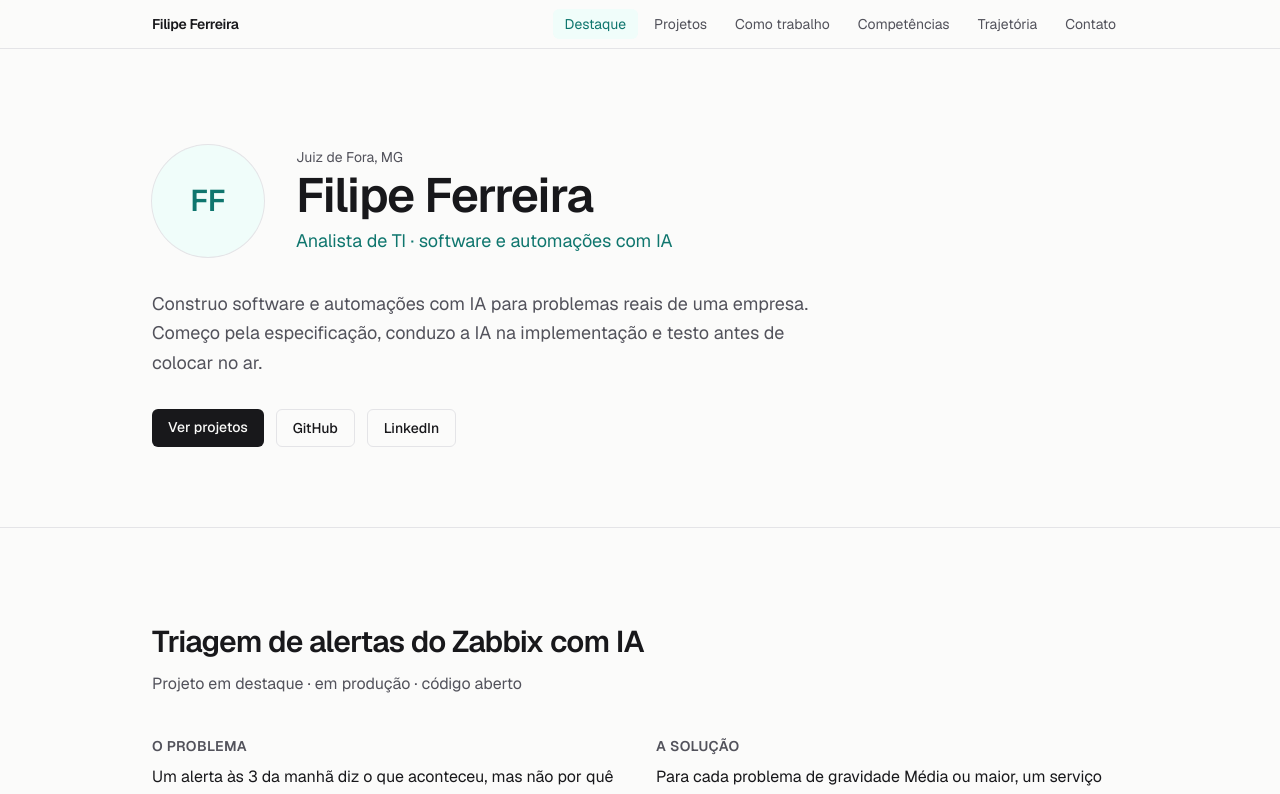
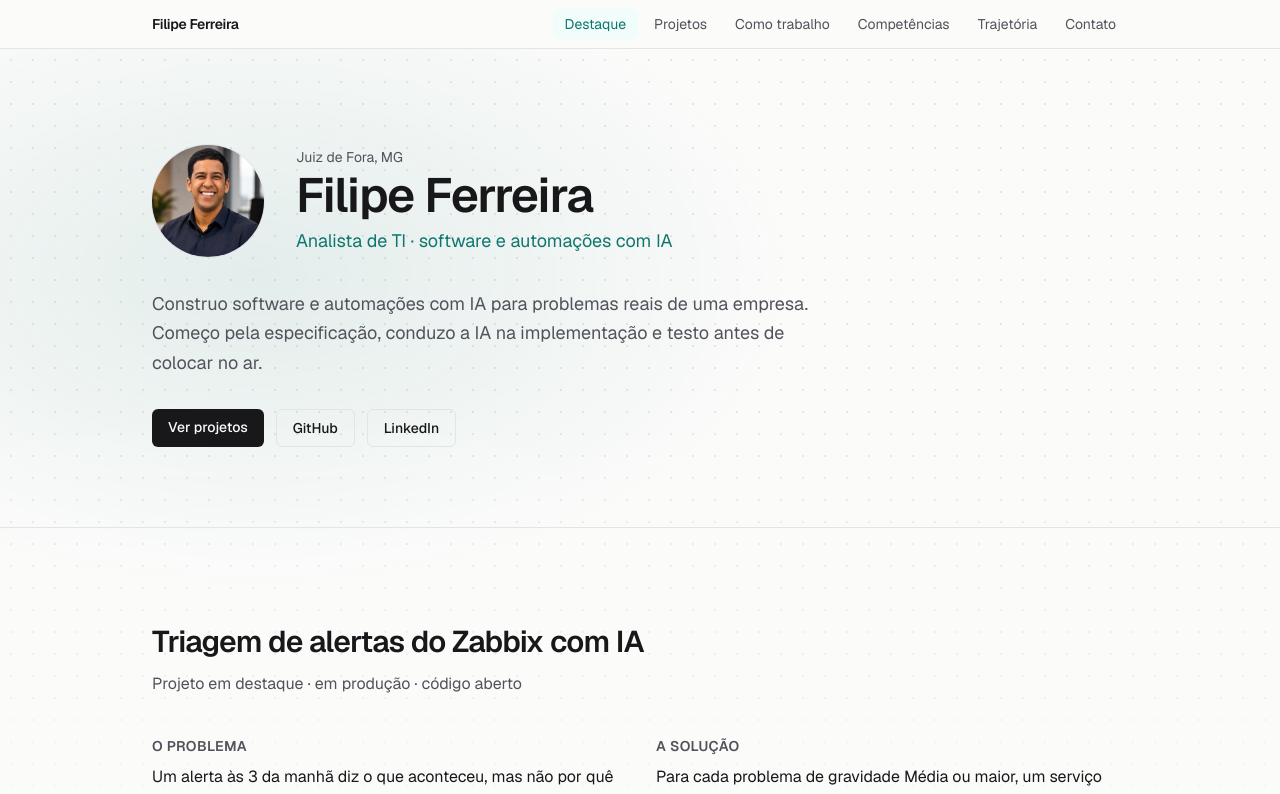
Before and after one commit to FilipeF-Dev/portifolio, a Next.js app: page / in a window 1280 px wide. Shown: the top 794 px of the page. Built offline with nearby package versions, Linux system fonts and the light colour scheme.

Commit message:
Textura no topo e a foto
Grade de pontos e um brilho na cor de destaque atrás da abertura, que
somem ao descer. A foto do perfil substitui as iniciais.

Co-Authored-By: Claude Opus 5.5 <noreply@anthropic.com>

```diff
--- a/src/app/globals.css
+++ b/src/app/globals.css
@@ -9,6 +9,8 @@
   --borda: #e4e4e7;
   --destaque: #0f766e;
   --destaque-fundo: #f0fdfa;
+  --pontos: rgb(24 24 27 / 0.09);
+  --brilho: rgb(15 118 110 / 0.10);
 }
 
 @media (prefers-color-scheme: dark) {
@@ -20,6 +22,8 @@
     --borda: #27272a;
     --destaque: #5eead4;
     --destaque-fundo: #0f2a27;
+    --pontos: rgb(255 255 255 / 0.09);
+    --brilho: rgb(94 234 212 / 0.11);
   }
 }
 
@@ -43,6 +47,25 @@ html {
 body {
   background: var(--fundo);
   color: var(--texto);
+}
+
+/*
+ * Textura do topo: grade de pontos que some ao descer e um brilho na cor de
+ * destaque atrás da abertura. Fica atrás de tudo e não recebe clique.
+ */
+.fundo-topo {
+  position: absolute;
+  inset: 0 0 auto 0;
+  height: 900px;
+  z-index: -1;
+  pointer-events: none;
+  background-image:
+    radial-gradient(ellipse 60% 50% at 20% 25%, var(--brilho), transparent 70%),
+    radial-gradient(var(--pontos) 1px, transparent 1px);
+  background-size:
+    100% 100%,
+    22px 22px;
+  mask-image: linear-gradient(to bottom, black 40%, transparent);
 }
 
 /* Entrada ao rolar: só opacidade e um deslocamento curto. */
--- a/src/app/page.tsx
+++ b/src/app/page.tsx
@@ -9,7 +9,8 @@ export default function Home() {
   return (
     <>
       <Navegacao />
-      <main>
+      <main className="relative isolate">
+        <div aria-hidden className="fundo-topo" />
         <Abertura />
         <Destaque />
         <Secao
--- a/src/content/dados.ts
+++ b/src/content/dados.ts
@@ -5,7 +5,7 @@ export const perfil = {
   cargo: "Analista de TI · software e automações com IA",
   local: "Juiz de Fora, MG",
   // Coloque a foto em public/ e aponte aqui (ex.: "/foto.jpg"). Sem foto, aparecem as iniciais.
-  foto: null as string | null,
+  foto: "/foto.jpg" as string | null,
   resumo:
     "Construo software e automações com IA para problemas reais de uma empresa. Começo pela especificação, conduzo a IA na implementação e testo antes de colocar no ar.",
   links: {
```
Also changed, not shown: public/foto.jpg (added).
